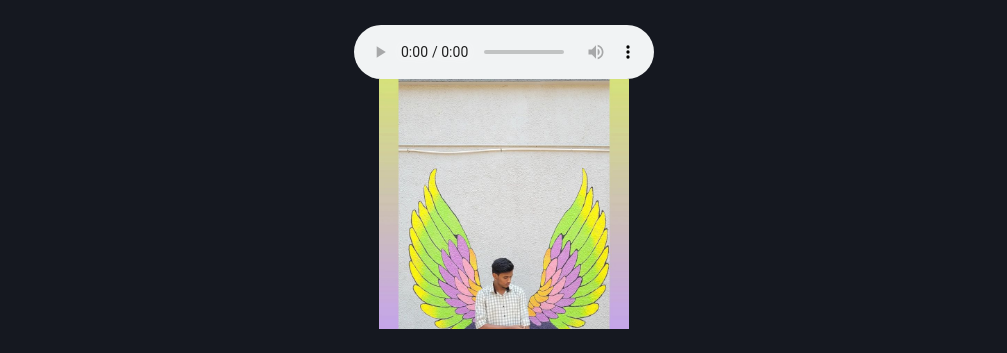
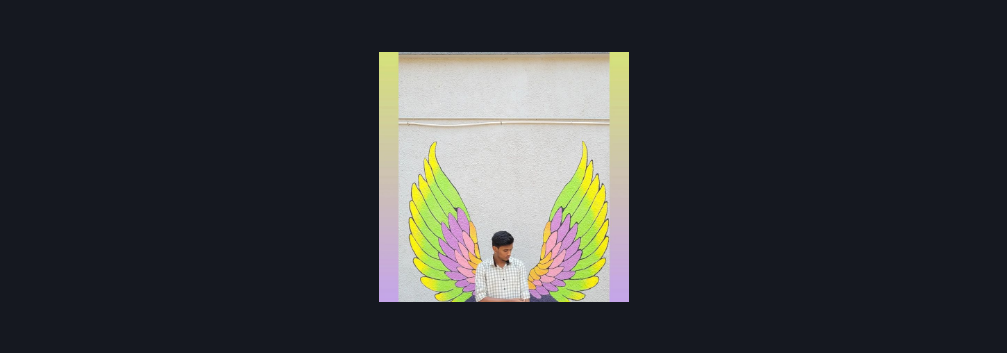
Before and after one commit to Gurunathan01/HAPPY_20, a plain HTML site: page index.html in a window 1280 px wide. Shown: the top 353 px of the page, without its empty margins (136-1143 px from the left). Drawn offline with Linux system fonts and the light colour scheme.

Commit message:
Update index.html

```diff
--- a/index.html
+++ b/index.html
@@ -7,7 +7,7 @@
   </head>
   <body>
     <audio
-      controls
+
       autoplay
       loop
       src="./ytmp3free.cc_thalaivar-alappara-song-vibe-hukum-thalaivar-jailer-reels-vibe-songvibe-shorts-youtubemp3free.org.mp3"
```
